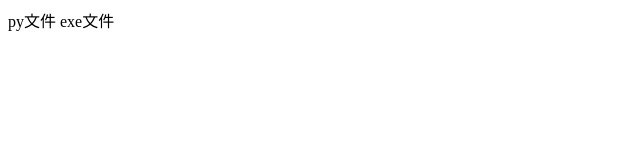
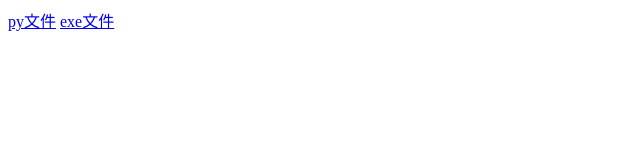
Before and after one commit to lbj4312x/GhTr-txt-maker, a plain HTML site: page index.html in a window 1280 px wide. Shown: the whole page, without its empty margins (0-640 px from the left). Drawn offline with Linux system fonts and the light colour scheme.

Commit message:
Update index.html

```diff
--- a/index.html
+++ b/index.html
@@ -1,2 +1,2 @@
-<a download="test.py">py文件</a>
-<a download="test.exe">exe文件</a>
+<a href="test.py" download>py文件</a>
+<a href="test.exe" download>exe文件</a>
```
